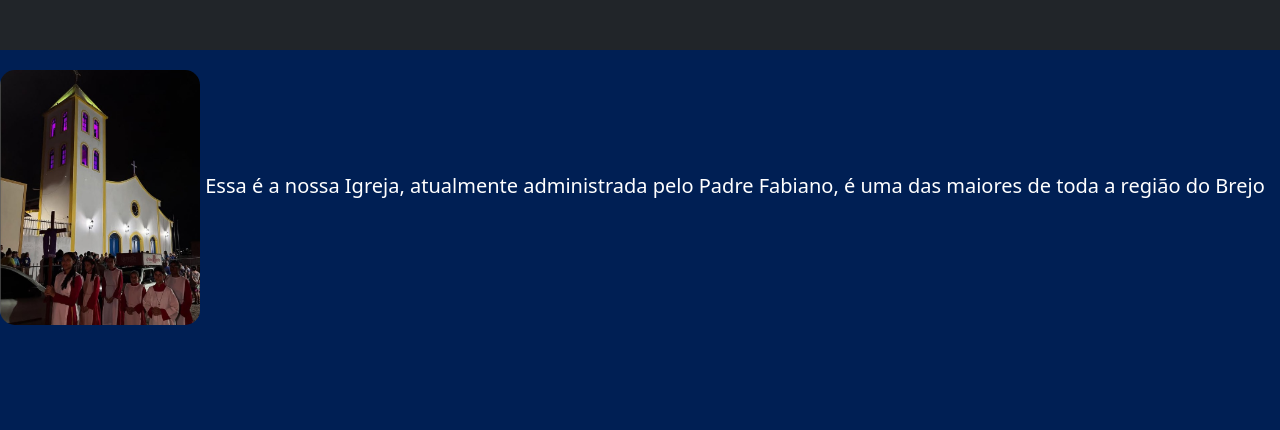
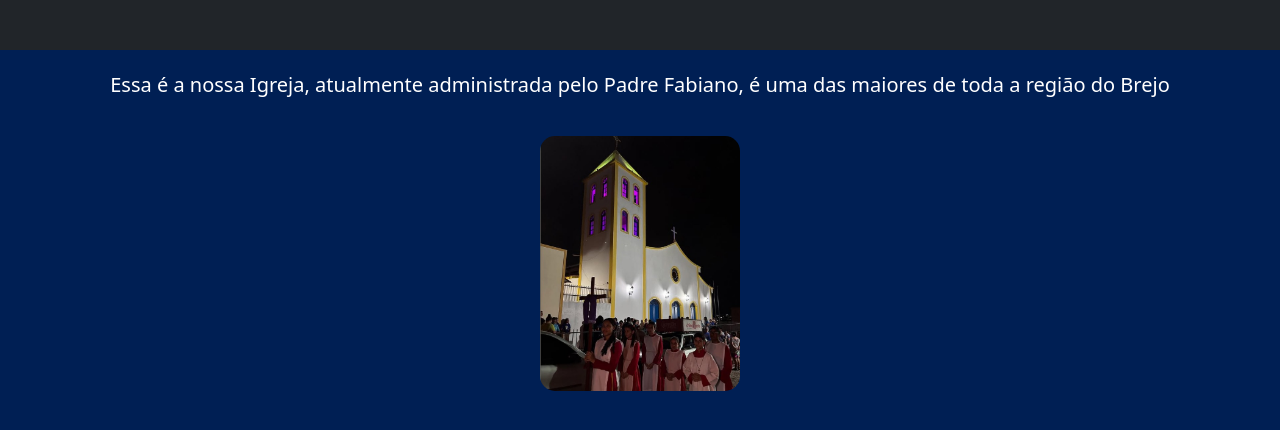
Before and after one commit to maquitos/Imaculada, a plain HTML site: page index.html in a window 1280 px wide. Shown: the part 274-704 px from the top of the page. Drawn offline with nearby package versions, Linux system fonts and the light colour scheme.

Commit message:
Vê se deu certo, tava dando uns erros aqui

```diff
--- a/index.html
+++ b/index.html
@@ -1,23 +1,31 @@
 <!DOCTYPE html>
-<html  lang="en">
+<html  lang="pt-br">
 <head>
 
   <link rel="stylesheet" href="style.css">
-<link rel="icon" href="Imaculada-removebg-preview.png" type="image/png">
-
+  <link rel="icon" href="Imaculada-removebg-preview.png" type="image/png">
   <title>Paróquia Imaculada Conceição de Guarabira</title>
   <meta charset="utf-8">
   <meta name="viewport" content="width=device-width, initial-scale=1">
   <link href="https://cdn.jsdelivr.net/npm/bootstrap@5.3.3/dist/css/bootstrap.min.css" rel="stylesheet">
   <script src="https://cdn.jsdelivr.net/npm/bootstrap@5.3.3/dist/js/bootstrap.bundle.min.js"></script>
+
 </head>
 <body class="body">
+
 
 <div class="container-fluid p-5 bg-dark text-white text-center">
   <h1 class="paragrafo1">Paróquia Imaculada Conceição de Guarabira - PB <img src="Imaculada-removebg-preview.png" alt="Descrição da imagem" class="image"></h1>
 </div>
 
-<img src="fotinha.jpeg" alt="Descrição da imagem" class="image" <p> Essa é a nossa Igreja, atualmente administrada pelo Padre Fabiano, é uma das maiores de toda a região do Brejo</p>
+<div class="teste2">
+  <p>Essa é a nossa Igreja, atualmente administrada pelo Padre Fabiano, é uma das maiores de toda a região do Brejo</p>
+</div>
+
+<div class="teste">
+  <img src="fotinha.jpeg" alt="Descrição da imagem" class="image">
+</div>
+
 </body>
 
 </html>
--- a/style.css
+++ b/style.css
@@ -3,8 +3,19 @@
   height: auto;
   margin-top: 20px;
   border-radius: 15px;
+}
+.teste{
+  display: flex;
+  align-items: center;
+  justify-content: center;
+}
+.teste2{
+  margin-top: 20px;
+  display: flex;
+  align-items: center;
+  justify-content: center;
+}
 
-}
 .paragrafo1{
   font-size: 40px;
   font-family: Georgia;
```
